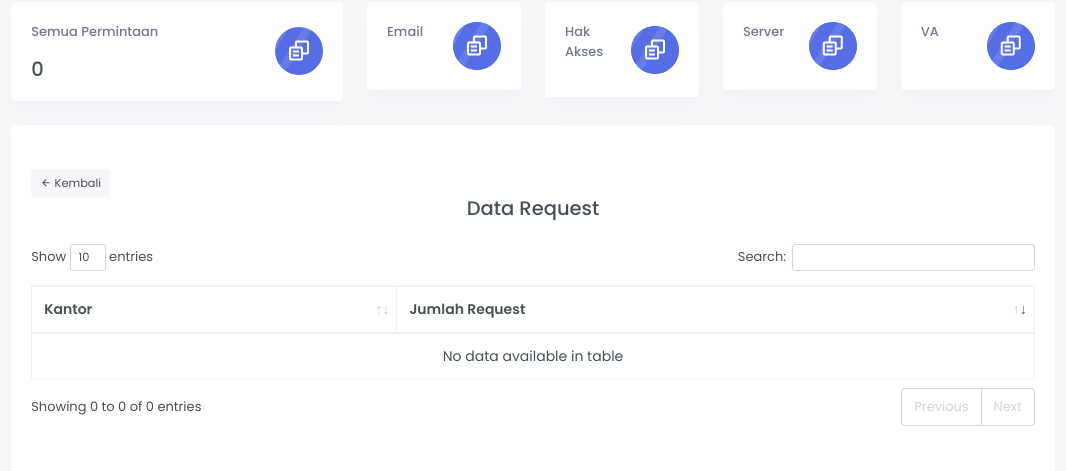
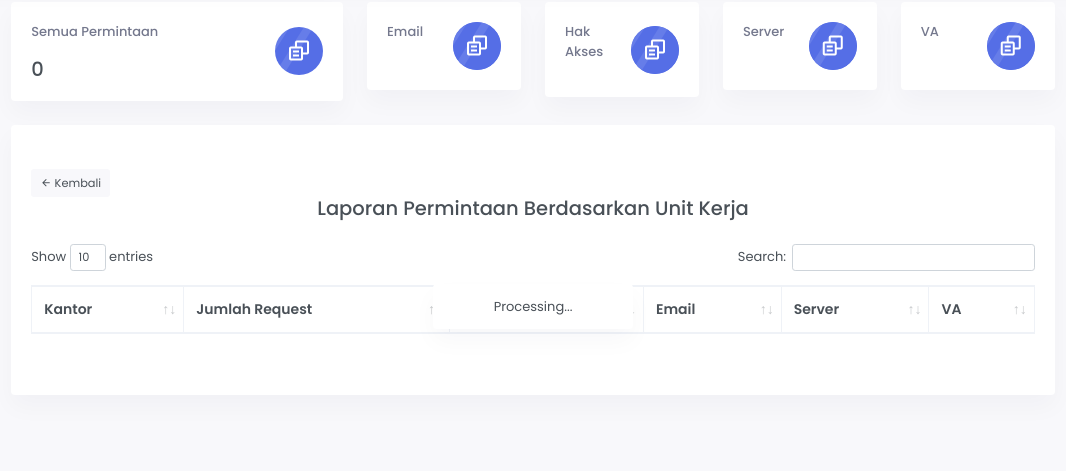
Before and after one commit to imamnurhidayat7/permintaan, a Laravel app: template resources/views/admin/laporan.blade.php in a window 1280 px wide. Shown: the part 142-613 px from the top of the page, without its empty margins (107-1173 px from the left). Run offline with Laravel 8, Linux system fonts and the light colour scheme; the template is opened without the code that fills it, so the values that code supplies are empty; some libraries are stand-ins or nearby versions.

Commit message:
update laporan

```diff
--- a/app/Http/Controllers/LaporanController.php
+++ b/app/Http/Controllers/LaporanController.php
@@ -45,12 +45,23 @@
         $data['akses'] = Req::where('layanan_id', '25')->count();
         $data['va'] = Req::where('layanan_id', '29')->count();
         $data['server'] = Req::where('layanan_id', '26')->count();
-        $data['reqbykantor'] = Req::join('users', 'users.id', '=', 'request.user_id')
-                                ->select('users.kantor as kantor', DB::raw('COUNT(request.id) as total_req'))
+        $data2 = Req::join('users', 'users.id', '=', 'request.user_id')
+                                ->select('users.kantor as kantor',
+                                DB::raw('COUNT(request.id) as total_req'), \
+                                DB::raw("(SELECT COUNT(*) as akses FROM request r join users u ON r.user_id = u.id WHERE u.kantor = users.kantor AND r.layanan_id = '25') "),
+                                DB::raw("(SELECT COUNT(*) as server FROM request r join users u ON r.user_id = u.id WHERE u.kantor = users.kantor AND r.layanan_id = '26') "),
+                                DB::raw("(SELECT COUNT(*) as email FROM request r join users u ON r.user_id = u.id WHERE u.kantor = users.kantor AND r.layanan_id = '27') "),
+                                DB::raw("(SELECT COUNT(*) as va FROM request r join users u ON r.user_id = u.id WHERE u.kantor = users.kantor AND r.layanan_id = '29') ")
+                                )
                                 ->groupBy('users.kantor')
                                 ->get();
 
         //dd($data);
+        if ($request->ajax()) {
+            return Datatables::of($data2)
+
+            ->make(true);
+        }
         return view('admin.laporan')->with($data);
     }
 }
--- a/resources/views/admin/laporan.blade.php
+++ b/resources/views/admin/laporan.blade.php
@@ -101,23 +101,22 @@
 <div class="card py-4">
     <div class="card-body">
     <a href="{{url()->previous()}}" class="btn btn-sm btn-default"><i class="mdi mdi-arrow-left"></i> Kembali</a>
-    <h4 class="fw-medium mb-4 text-center">Data Request</h4>
+    <h4 class="fw-medium mb-4 text-center">Laporan Permintaan Berdasarkan Unit Kerja</h4>
 
 
-    <table id="datatable3" class="table table-bordered nowrap w-100">
+    <table id="datatable3" class="table table-bordered w-100">
     <thead>
         <tr>
         <th>Kantor</th>
         <th>Jumlah Request</th>
+        <th>Hak Akses</th>
+        <th>Email</th>
+        <th>Server</th>
+        <th>VA</th>
         </tr>
     </thead>
     <tbody>
-    @foreach($reqbykantor as $row)
-    <tr>
-        <td>{{$row->kantor}}</td>
-        <td>{{$row->total_req}}</td>
-    </tr>
-    @endforeach
+
     </tbody>
     </table>
     </div>
@@ -130,6 +129,25 @@
 
     var table = $('#datatable3').DataTable({
         "order": [[ 1, "desc" ]],
+        processing: true,
+            serverSide: true,
+            "order": [[ 0, "desc" ]],
+            ajax: {
+                url : "{{url('laporan')}}",
+                method : 'GET',
+                error: function (request, status, error) {
+                    console.log(request.responseText);
+                }
+            },
+            columns: [
+                {data: 'kantor', name: 'kantor'},
+                {data: 'total_req', name: 'total_req'},
+                {data: 'akses', name: 'akses'},
+                {data: 'email', name: 'email'},
+                {data: 'server', name: 'server'},
+                {data: 'va', name: 'va'},
+
+            ]
     });
 
 
```
